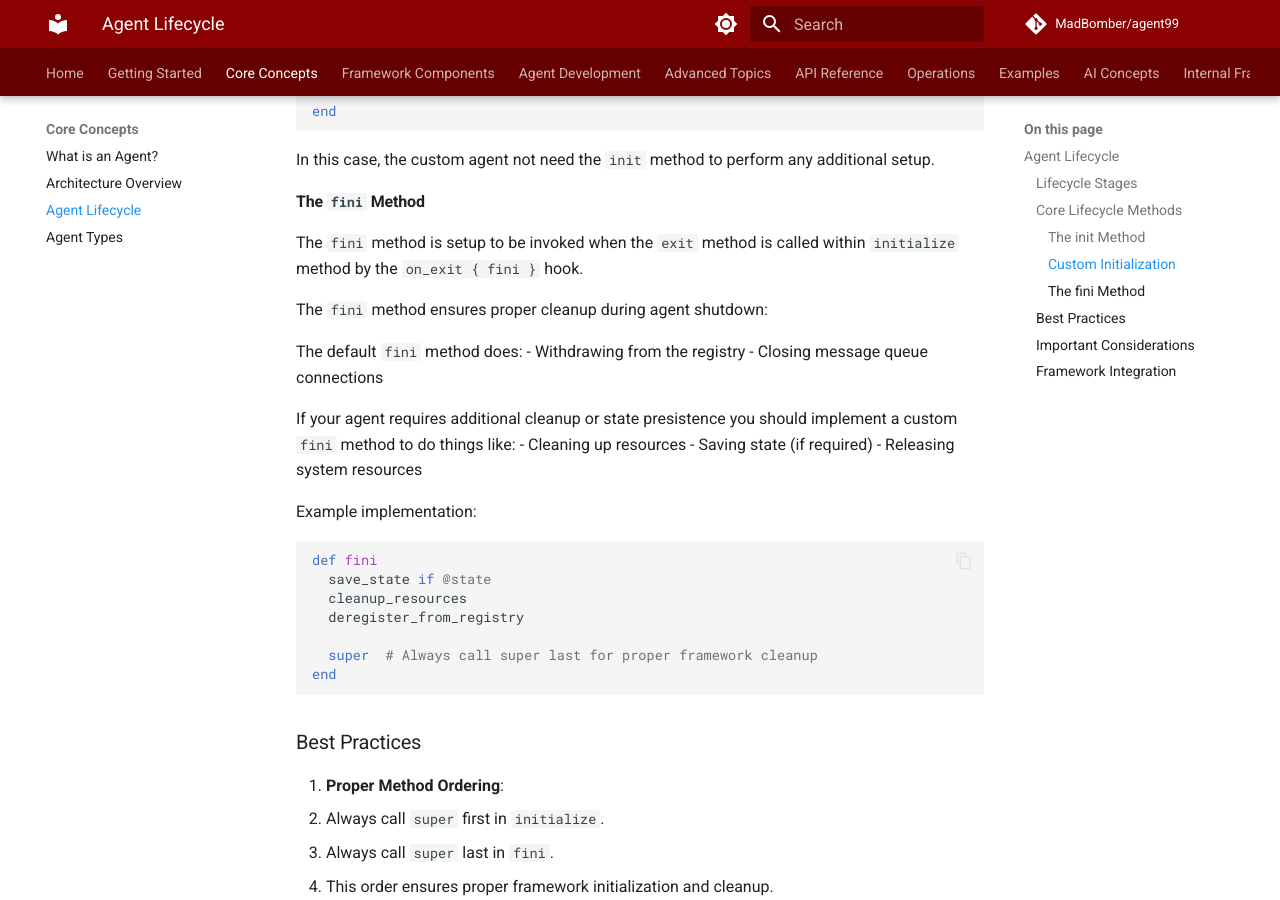
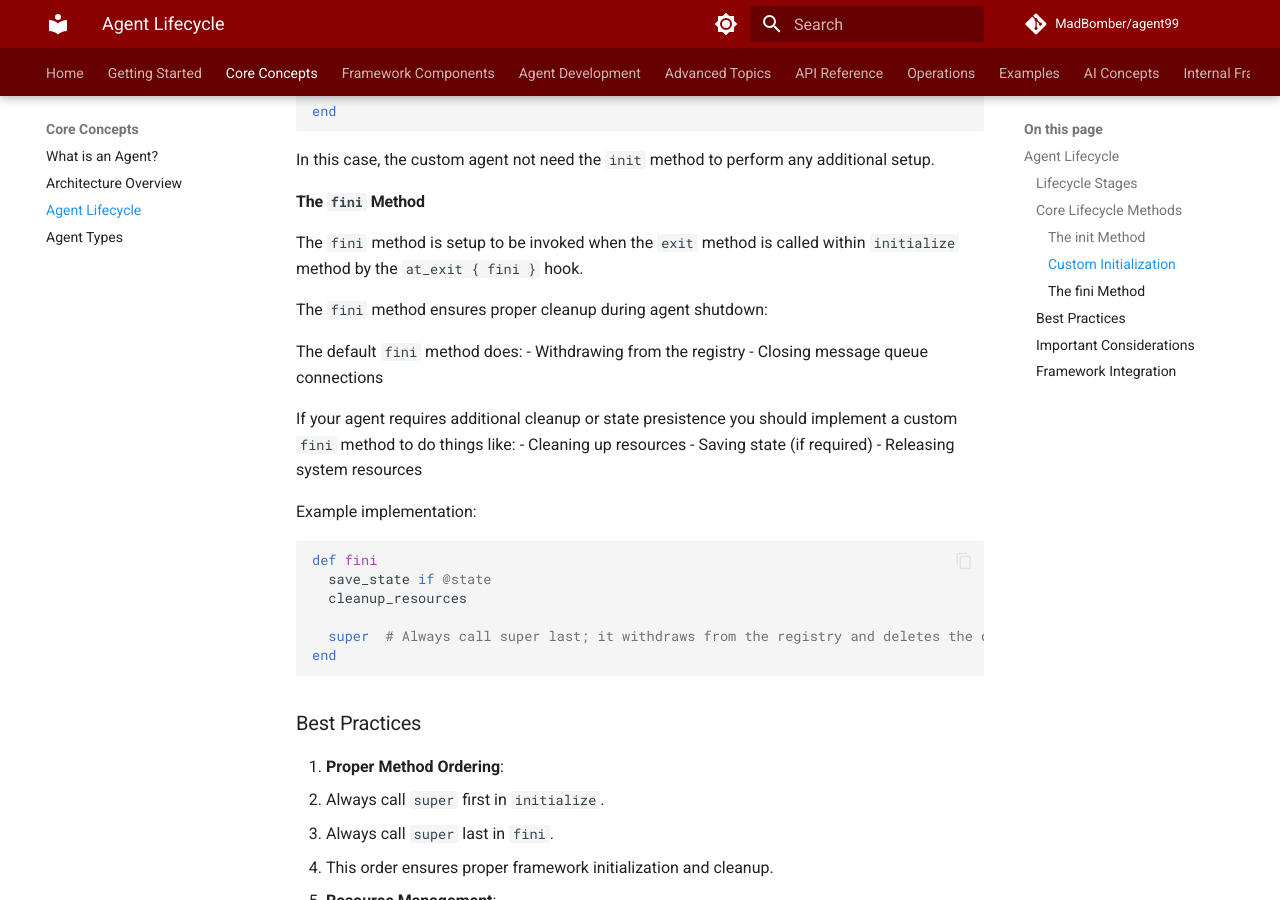
Before and after one commit to MadBomber/agent99, an MkDocs documentation site: the page built from docs/core-concepts/agent-lifecycle.md, in a window 1280 px wide and 900 px high, scrolled down 1958 px. Built offline with MkDocs 1.6.1 and Material for MkDocs 9.7.7, drawn with Linux system fonts in a browser that asks for light colours; comment, search, counter and statistics services are not loaded; some of the changed text lies outside the part shown.

Commit message:
docs: fix code samples that don't parse and on_exit

````diff
--- a/docs/core-concepts/agent-lifecycle.md
+++ b/docs/core-concepts/agent-lifecycle.md
@@ -66,7 +66,7 @@
 
 #### The `fini` Method
 
-The `fini` method is setup to be invoked when the `exit` method is called within `initialize` method by the `on_exit { fini }` hook.
+The `fini` method is setup to be invoked when the `exit` method is called within `initialize` method by the `at_exit { fini }` hook.
 
 The `fini` method ensures proper cleanup during agent shutdown:
 
@@ -85,9 +85,8 @@
 def fini
   save_state if @state
   cleanup_resources
-  deregister_from_registry
 
-  super  # Always call super last for proper framework cleanup
+  super  # Always call super last; it withdraws from the registry and deletes the queue
 end
 ```
 
@@ -132,7 +131,7 @@
 
 1. Calls `init` (if present) after agent creation.
 2. Monitors agent health during operation.
-3. Calls `fini` during shutdown (`on_exit {fini}`).
+3. Calls `fini` during shutdown (`at_exit { fini }`).
 4. Handles cleanup if initialization fails.
 
 This automated lifecycle management ensures reliable agent operation within the framework.
````
Also changed, not shown: CHANGELOG.md (+1 -0 lines), docs/advanced-topics/advanced-features.md (+4 -1 lines), docs/core-concepts/what-is-an-agent.md (+1 -0 lines), docs/framework-components/agent-registry.md (+7 -7 lines).
